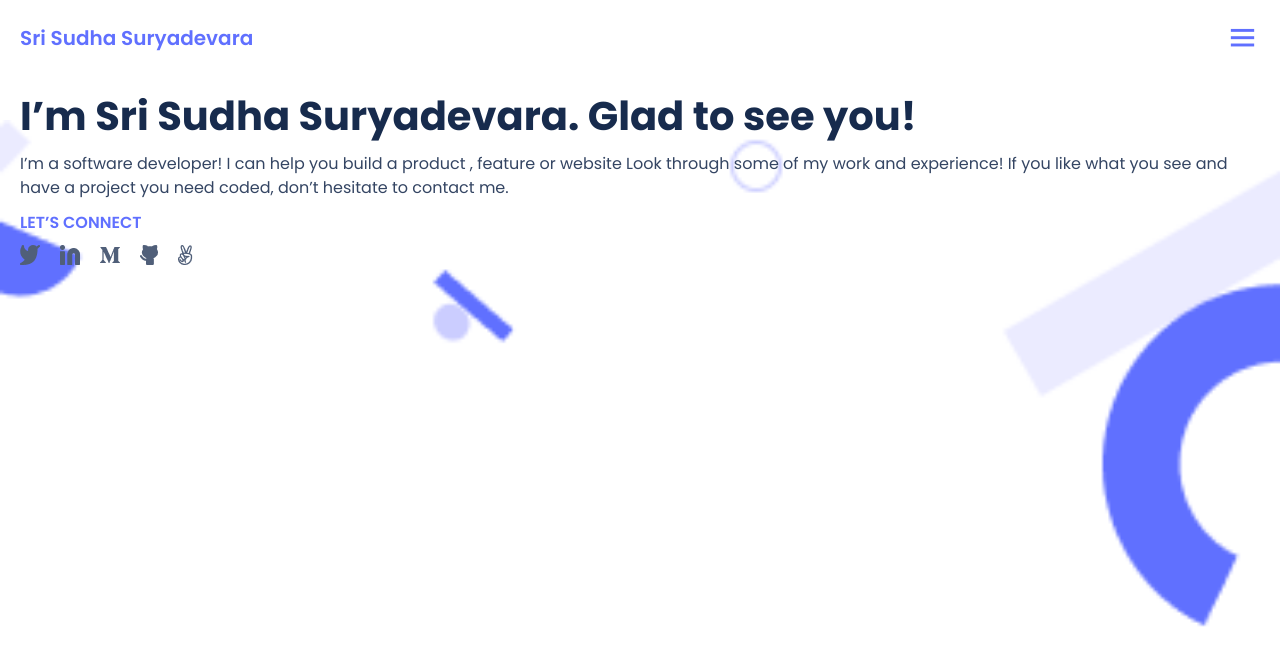
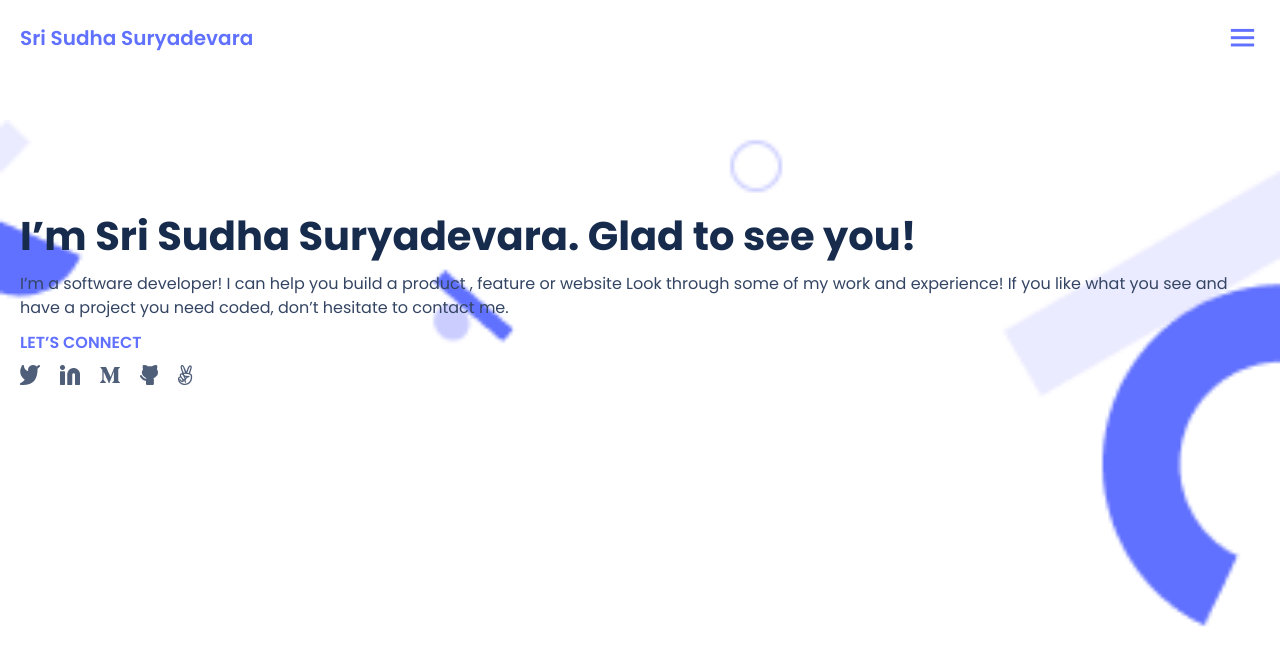
Before and after one commit to Srilearns/Portfolio-Website-Mobile-First, a website: page index.html in a window 1280 px wide. Drawn offline with nearby package versions, Linux system fonts and the light colour scheme.

Commit message:
updated styles.css file as per the suggestions of reviewer

```diff
--- a/styles.css
+++ b/styles.css
@@ -71,7 +71,9 @@ p {
 }
 
 .hero-text {
-  height: 120px;
+  display: flex;
+  flex-direction: column;
+  margin-top: 120px;
   justify-content: flex-start;
 }
 
```
